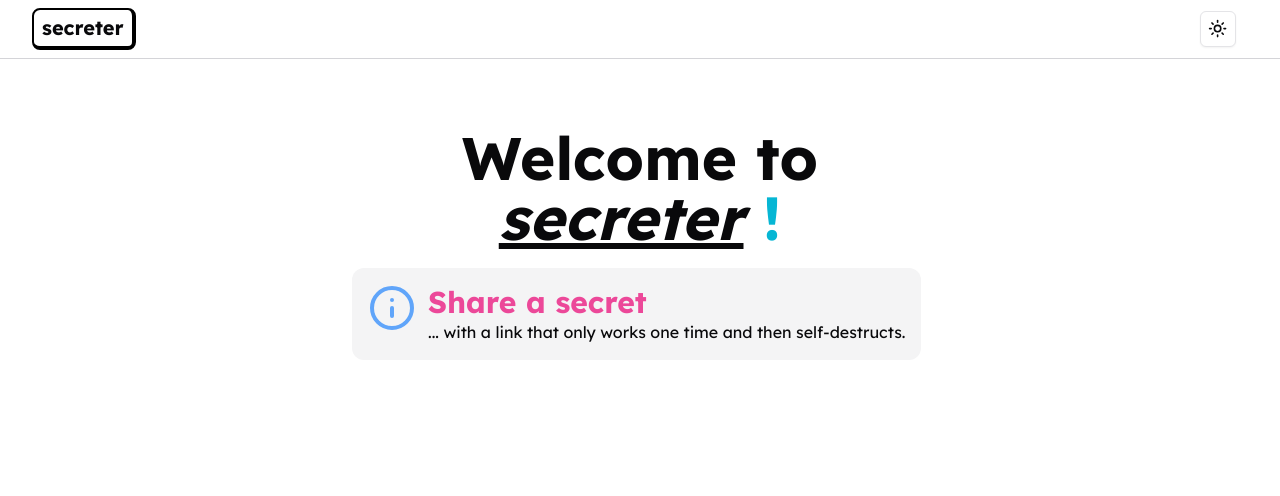
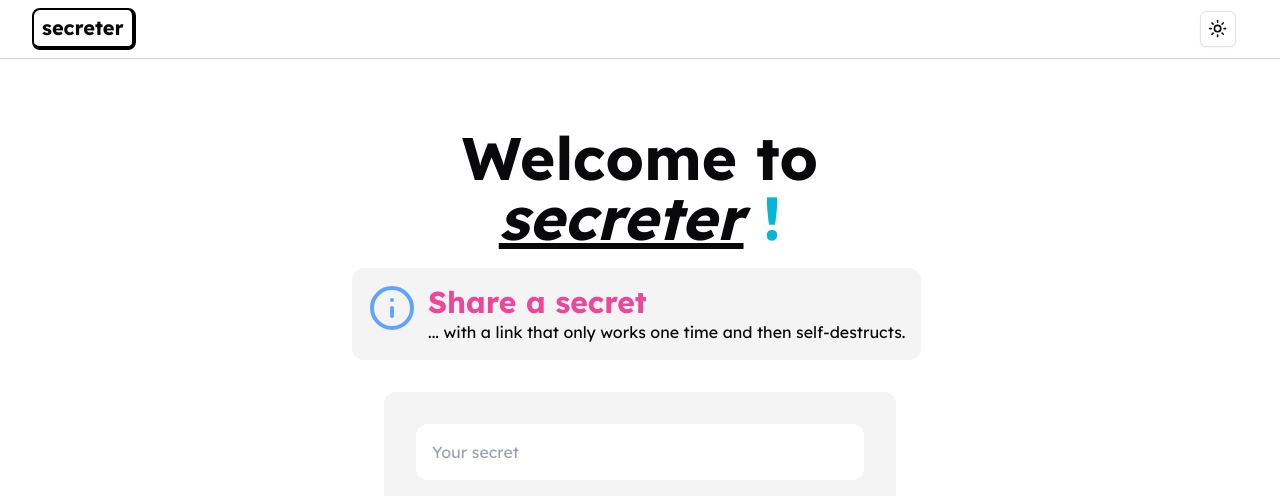
Before and after one commit to mrswastik-robot/secreter, a Next.js app: page / in a window 1280 px wide. Shown: the top 496 px of the page. Built offline with nearby package versions, Linux system fonts and the light colour scheme.

Commit message:
firebase setup done and input box is ready to send data to db

```diff
--- a/app/page.tsx
+++ b/app/page.tsx
@@ -1,10 +1,22 @@
+"use client";
+
 import Image from "next/image";
 import { InfoIcon } from "lucide-react";
+import { useState } from "react";
 
 
 export default function Home() {
+
+  const [secret, setSecret] = useState("");
+
+  const handleSubmit = (e:any) => {
+    e.preventDefault();
+    console.log(secret);
+  };
+
   return (
         <div>
+
           <div className="flex flex-col items-start max-w-xl px-8 mx-auto my-16 sm:px-0">
             <h1 className="self-center text-3xl font-bold text-center sm:text-6xl">
               Welcome to <span className=" italic underline font-bold">secreter</span><span className=" text-cyan-500"> !</span>
@@ -18,6 +30,17 @@ export default function Home() {
             </div>
 
             {/* <CreateCourseForm /> */}
+            <form className="flex flex-col mx-auto w-full max-w-lg p-8 mt-8 bg-secondary rounded-xl"
+            onSubmit={handleSubmit}
+            >
+              <input
+                type="text"
+                placeholder="Your secret"
+                value={secret}
+                onChange={(e) => setSecret(e.target.value)}
+                className="w-full p-4 mb-4 bg-white rounded-xl"
+              />
+            </form>
           </div>
     </div>
   );
--- a/package.json
+++ b/package.json
@@ -14,6 +14,7 @@
     "@radix-ui/react-slot": "^1.0.2",
     "class-variance-authority": "^0.7.0",
     "clsx": "^2.1.0",
+    "firebase": "^10.8.0",
     "lucide-react": "^0.322.0",
     "next": "14.1.0",
     "next-themes": "^0.2.1",
```
Also changed, not shown: utils/firebase.js (added, +23 -0 lines), 1 other file (tests, documents, lock files or other folders). Lines whose indentation alone changed are shown as unchanged.
